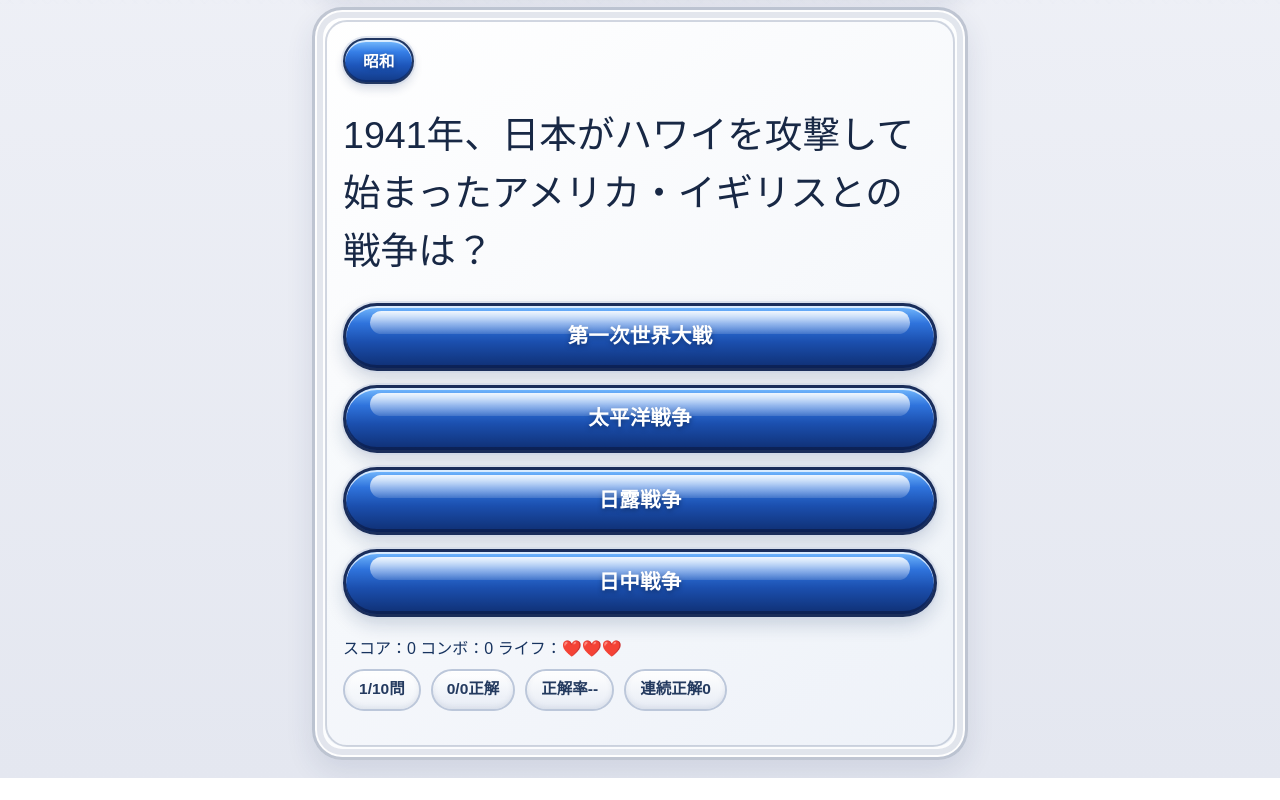
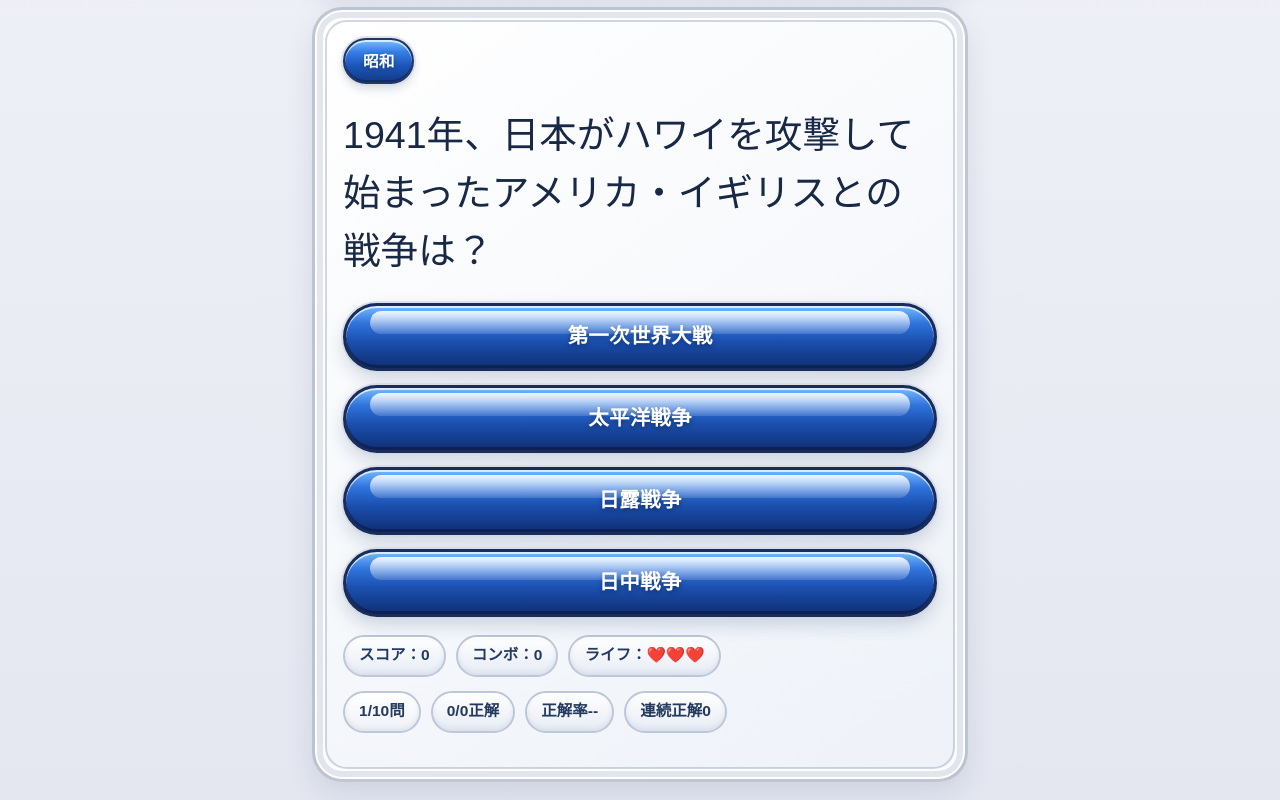
Before and after one commit to ToshinariTanaka/history-quiz-app, a plain HTML site: page quiz.html in a window 1280 px wide. Shown: the part 796-1596 px from the top of the page. Before the commit the page ends 1574 px from the top, so only its background shows below. Drawn offline with Linux system fonts and the light colour scheme.

Commit message:
Update style.css

```diff
--- a/style.css
+++ b/style.css
@@ -735,3 +735,45 @@ button:disabled {
     padding: 14px;
   }
 }
+
+.game-status {
+  display: flex;
+  flex-wrap: wrap;
+  gap: 10px;
+  align-items: center;
+  margin: 4px 0 14px;
+}
+
+.status-chip {
+  display: inline-flex;
+  align-items: center;
+  justify-content: center;
+  min-height: 42px;
+  padding: 8px 14px;
+  border-radius: 999px;
+  border: 2px solid #bcc7da;
+  background:
+    linear-gradient(180deg, rgba(255,255,255,0.98), rgba(231,236,245,0.96));
+  box-shadow:
+    0 1px 0 rgba(255,255,255,0.96) inset,
+    0 -2px 5px rgba(102, 117, 148, 0.12) inset;
+  color: #243a5f;
+  font-size: 0.97rem;
+  font-weight: 900;
+  line-height: 1.2;
+  white-space: nowrap;
+}
+
+.score-effect {
+  min-height: 1.8em;
+  margin: 0 0 12px;
+  font-size: 1.08rem;
+  font-weight: 900;
+  color: #15366e;
+  text-align: center;
+  letter-spacing: 0.01em;
+}
+
+.score-effect.hidden {
+  display: none;
+}
```
